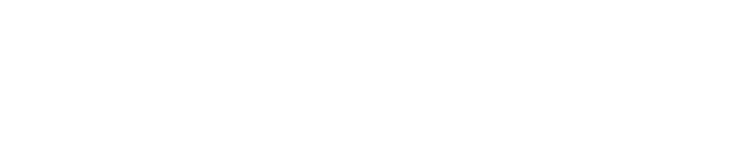
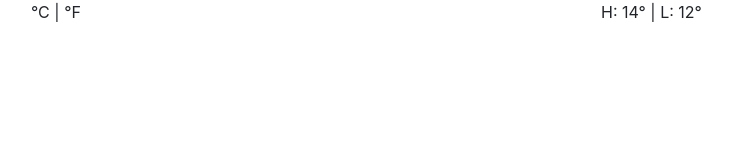
Before and after one commit to RamonaGherasim/react-dotty-weather, a React (Create React App) app: page / in a window 1280 px wide. Shown: the top 160 px of the page, without its empty margins (51-783 px from the left). Built offline with nearby package versions, Linux system fonts and the light colour scheme.

Commit message:
imported Bootstrap and created different components for parts of the app

```diff
--- a/package.json
+++ b/package.json
@@ -6,7 +6,9 @@
     "@testing-library/jest-dom": "^5.12.0",
     "@testing-library/react": "^11.2.7",
     "@testing-library/user-event": "^12.8.3",
+    "bootstrap": "^4.6.0",
     "react": "^17.0.2",
+    "react-bootstrap": "^1.6.0",
     "react-dom": "^17.0.2",
     "react-scripts": "4.0.3",
     "web-vitals": "^1.1.2"
--- a/src/App.js
+++ b/src/App.js
@@ -1,10 +1,11 @@
-import logo from './logo.svg';
 import './App.css';
+import WeatherApp from "./WeatherApp";
+
 
 function App() {
   return (
     <div className="App">
-
+  <WeatherApp />
     </div>
   );
 }
--- /dev/null
+++ b/src/CityDisplay.js
@@ -0,0 +1,6 @@
+import React from "react";
+
+export default function CityDisplay () {
+    return
+    <h2>London</h2>
+}
--- a/src/Conversion.js
+++ b/src/Conversion.js
@@ -3,15 +3,15 @@ import React from "react";
 export default function Conversion ( ) {
     return (
         <div className="Conversion">
-                  <a href="#" className="celsius-link active">
+                  <span href="#" className="celsius-link active">
                     {" "}
                     °C
-                  </a>
+                  </span>
                   <span id="CFline"> | </span>
-                  <a href="#" className="fahrenheit-link">
+                  <span href="#" className="fahrenheit-link">
                     {" "}
                     °F{" "}
-                  </a>
+                  </span>
         </div>
 
     )
--- /dev/null
+++ b/src/CurrentTempDisplay.js
@@ -0,0 +1,6 @@
+import React from "react";
+
+export default function CurrentTempDisplay (){
+    return
+    <h1>13°</h1>
+}
--- /dev/null
+++ b/src/Description.js
@@ -0,0 +1,6 @@
+import React from "react";
+
+export default function Description () {
+    return
+    <h2>Clear sky</h2>
+}
--- /dev/null
+++ b/src/HighLowLine.js
@@ -0,0 +1,14 @@
+import React from "react";
+
+export default function HighLowLine () {
+    return (
+       <div className="HighLowLine">
+
+                  <span className="today-high">H: 14°</span>
+                  <span> | </span>
+                  <span className="today-low">L: 12°</span>
+
+        </div>
+
+    );
+}
--- /dev/null
+++ b/src/WeatherApp.js
@@ -0,0 +1,28 @@
+import React from "react";
+import Conversion from "./Conversion";
+import HighLowLine from "./HighLowLine";
+import Container from "react-bootstrap/Container"
+import Row from "react-bootstrap/Row"
+import Col from "react-bootstrap/Col"
+
+
+export default function WeatherApp ( ) {
+    return (
+  <div className="WeatherApp">
+     <Container>
+         <Row>
+             <Col>
+             <Conversion />
+             </Col>
+             <Col>
+             <HighLowLine />
+             </Col>
+         </Row>
+
+     </Container>
+    </div>
+
+
+
+    )
+}
```
Also changed, not shown: src/DateTime.js (added, +8 -0 lines), src/Icon.js (added, +10 -0 lines), 1 other file (tests, documents, lock files or other folders).
